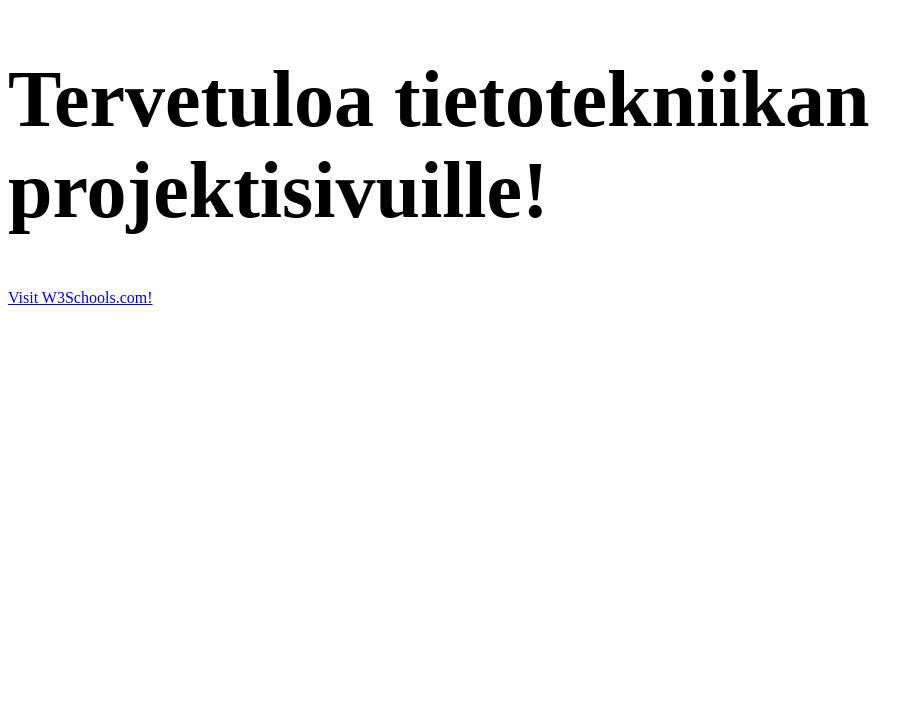
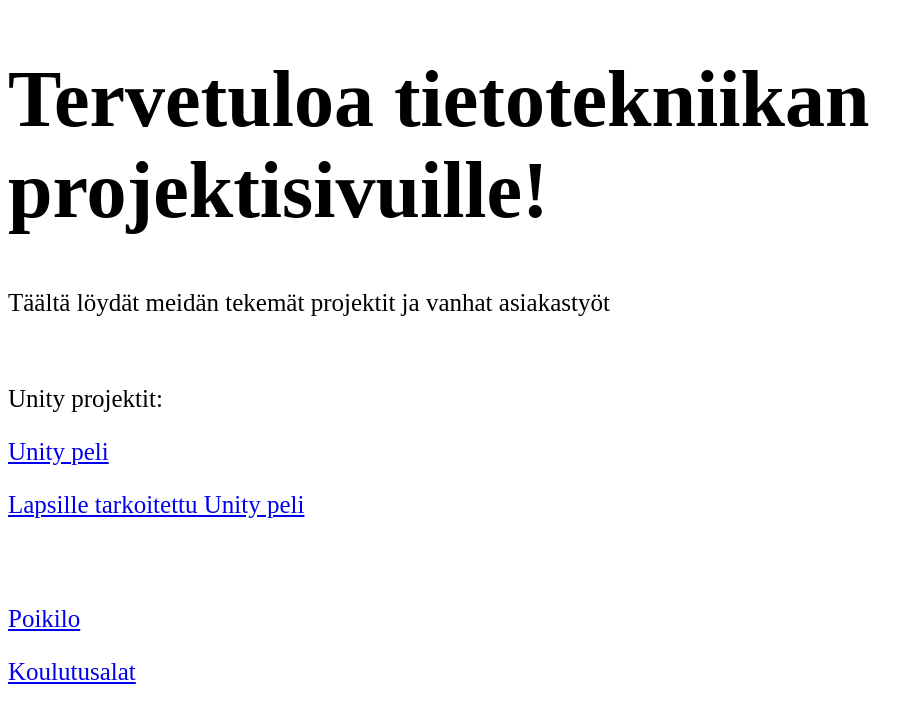
Before and after one commit to EinoTaimisto/KoudataLandingpage, a plain HTML site: page index.html in a window 1280 px wide. Shown: the whole page, without its empty margins (0-924 px from the left). Drawn offline with Linux system fonts and the light colour scheme.

Commit message:
Joo2
Kaikki linkit

```diff
--- a/edukoStyle.css
+++ b/edukoStyle.css
@@ -1,3 +1,6 @@
 h1 {
     font-size: 80px;
 }
+p {
+    font-size: 25px;
+}
--- a/index.html
+++ b/index.html
@@ -8,6 +8,12 @@
 </head>
 <body>
     <h1>Tervetuloa tietotekniikan projektisivuille!</h1>
-    <p><a href="https://mc.koudata.fi/unity">Visit W3Schools.com!</a></p>
+    <p>Täältä löydät meidän tekemät projektit ja vanhat asiakastyöt</p><br>
+    <p>Unity projektit:</p>
+    <p><a href="https://mc.koudata.fi/unity">Unity peli</a></p>
+    <p><a href="https://mc.koudata.fi/lastenpeli">Lapsille tarkoitettu Unity peli</a></p>
+    <br><br>
+    <p><a href="https://mc.koudata.fi/poikilo">Poikilo</a></p>
+    <p><a href="https://mc.koudata.fi/koulutusalat">Koulutusalat</a></p>
 </body>
 </html>
```
